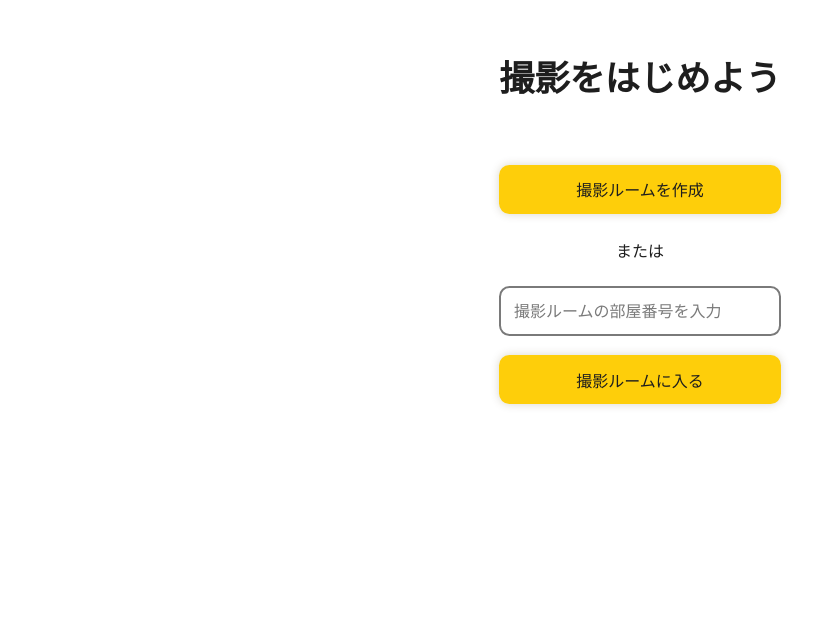
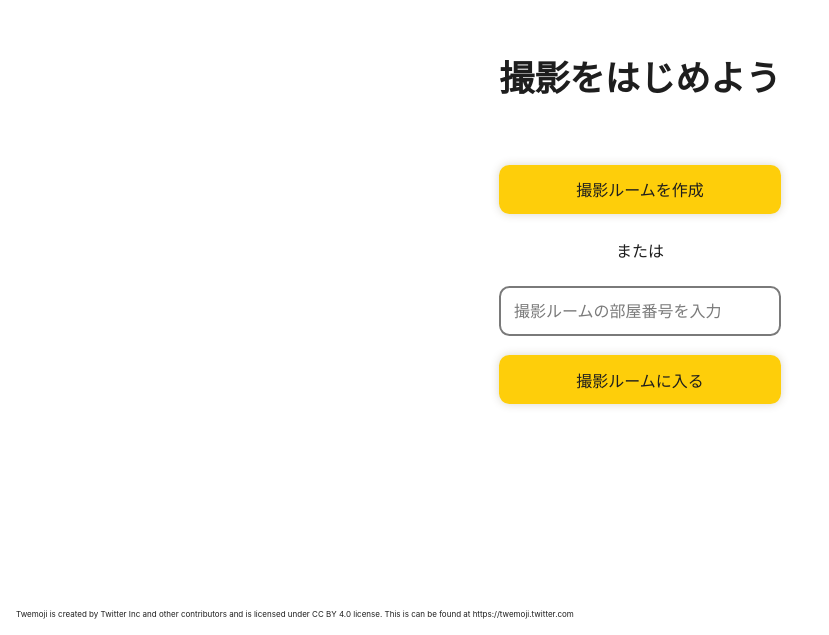
Before and after one commit to ProvinDevs/2020vol5-frontend, a React app: page / in a window 1280 px wide. Shown: the part 165-800 px from the top of the page, without its empty margins (0-829 px from the left). Built offline with nearby package versions, Linux system fonts and the light colour scheme.

Commit message:
feat: tewmoji LICENSE

```diff
--- a/src/pages/Home.module.scss
+++ b/src/pages/Home.module.scss
@@ -26,3 +26,12 @@
 .input {
   margin-bottom: 1.2rem;
 }
+
+.license {
+  position: absolute;
+  left: 0;
+  bottom: 0;
+  font-size: 8px;
+  padding-left: 1rem;
+  padding-bottom: 1rem;
+}
--- a/src/pages/Home.tsx
+++ b/src/pages/Home.tsx
@@ -159,6 +159,11 @@ const Home: FC<BrowserRouterProps> = () => {
           <div>接続に失敗しました。ルームIDを確認してください。</div>
         )}
       </div>
+      <div className={styles["license"]}>
+        Twemoji is created by Twitter Inc and other contributors and is licensed
+        under CC BY 4.0 license. This is can be found at
+        https://twemoji.twitter.com
+      </div>
     </div>
   );
 };
```
